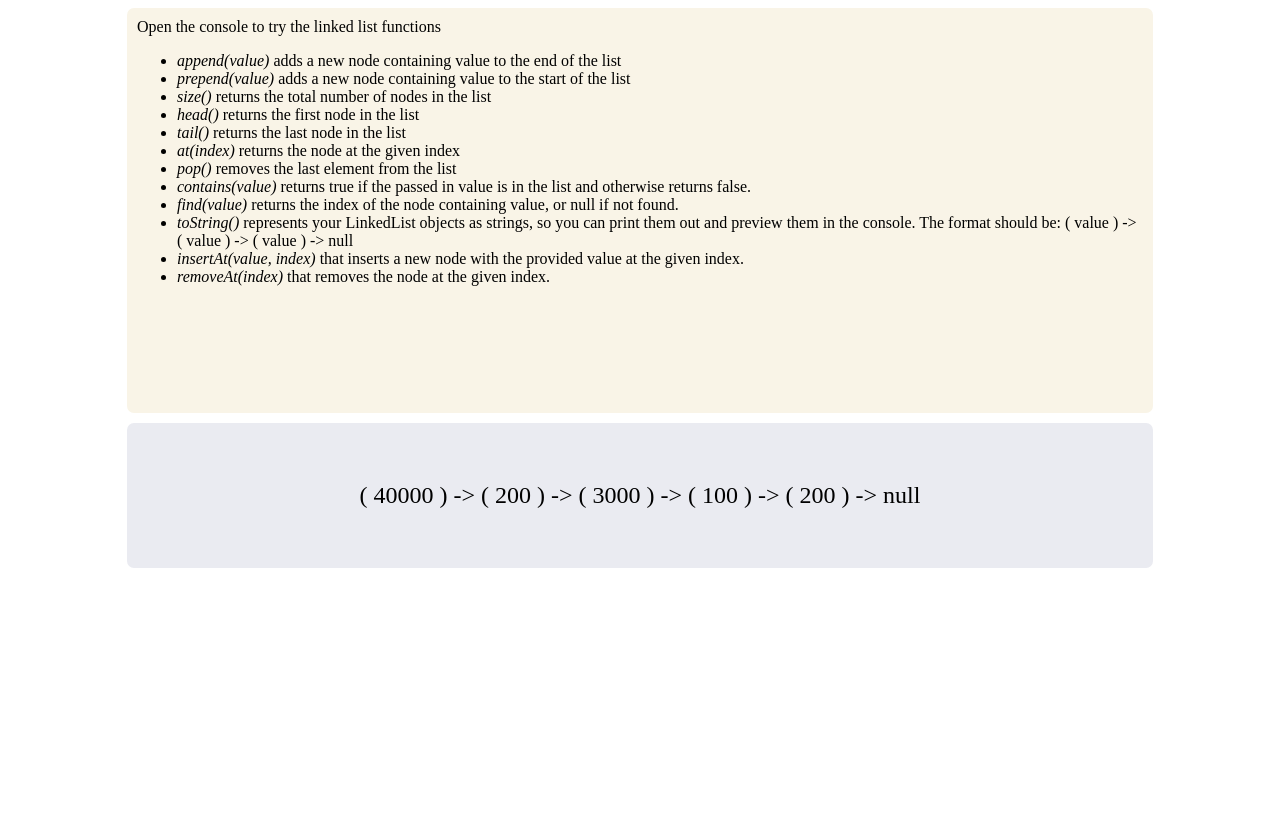
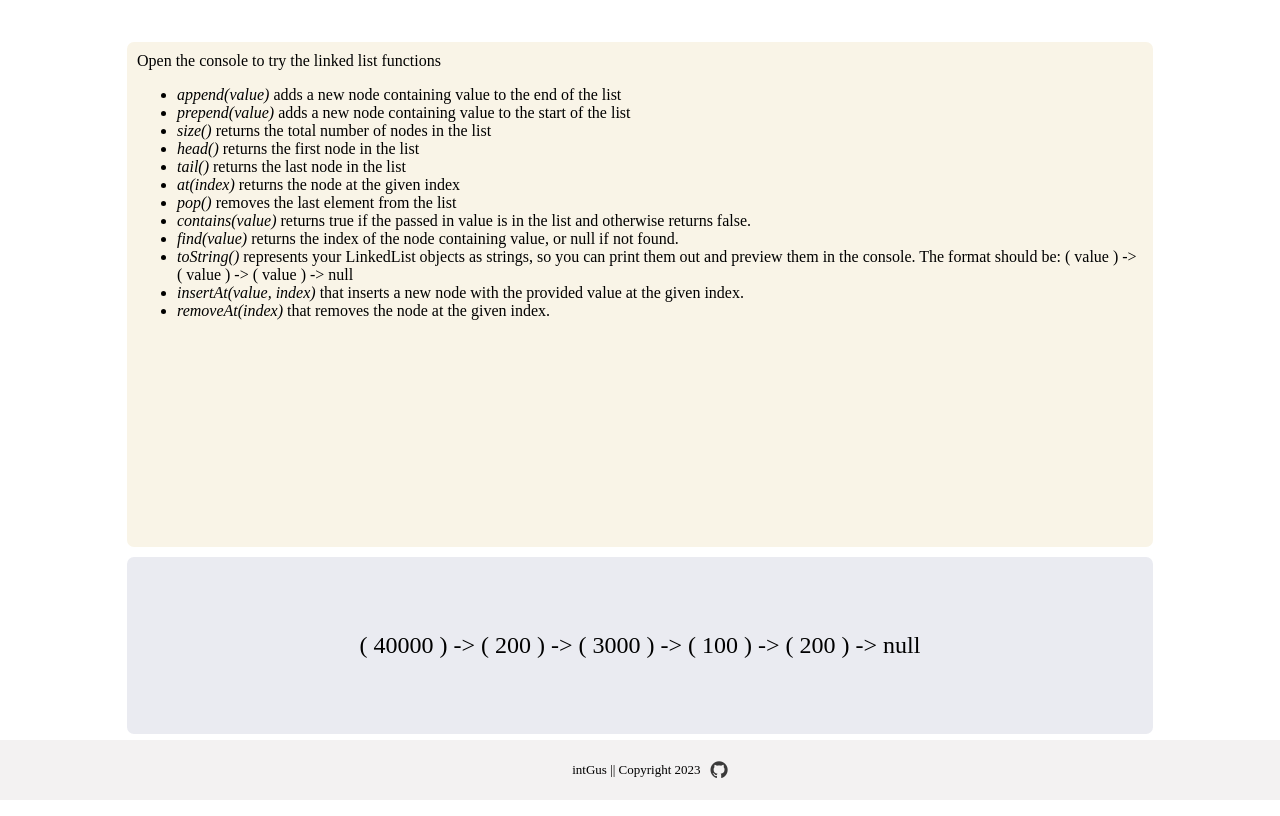
Before and after one commit to intGus/linked-list, a website: page dist/index.html in a window 1280 px wide. Drawn offline with Linux system fonts and the light colour scheme.

Commit message:
add a footer and css rules for it

```diff
--- a/dist/index.html
+++ b/dist/index.html
@@ -5,6 +5,7 @@
     <meta http-equiv="X-UA-Compatible" content="IE=edge" />
     <meta name="viewport" content="width=device-width, initial-scale=1.0" />
     <script src="main.js" defer></script>
+    <link rel="stylesheet" href="https://cdnjs.cloudflare.com/ajax/libs/font-awesome/4.7.0/css/font-awesome.min.css">
     <link rel="stylesheet" href="style.css" />
     <title>Linked List</title>
   </head>
@@ -50,5 +51,16 @@
       </div>
       <div class="bottom" id="result">aaaa</div>
     </main>
+    <footer class="footer">
+      <p>
+        intGus || Copyright
+        <script>
+          document.write(new Date().getFullYear())
+        </script>
+      </p>
+      <a href="https://github.com/intgus" target="_blank">
+        <i class="fa fa-github" style="font-size:20px;color:rgb(58, 58, 58)"></i
+      ></a>
+    </footer>
   </body>
 </html>
--- a/dist/style.css
+++ b/dist/style.css
@@ -1,9 +1,13 @@
-main {
-  height: 70vh;
+body {
+  min-height: 100vh;
   display: flex;
   flex-direction: column;
   align-items: center;
   justify-content: center;
+}
+
+main {
+  padding-bottom: 2.5rem;
 }
 
 div {
@@ -29,3 +33,31 @@ div.bottom {
 
   background: #EAEBF1;
 }
+
+.footer {
+  font-family: 'DotGothic16';
+  position: absolute;
+  bottom: 0;
+  left: 0;
+  display: flex;
+  align-items: center;
+  justify-content: center;
+  gap: 10px;
+  width: 100%;
+  height: 2.5rem;
+  padding: 10px;
+  font-size: 13px;
+  background-color: rgb(243, 242, 242);
+}
+
+.fa-github:hover {
+  animation: wiggle infinite 1s linear;
+}
+
+@keyframes wiggle {
+  0% {transform: scale(1.2) rotate(0deg);}
+  25% {transform: scale(1.2) rotate(-20deg);}
+  50% {transform: scale(1.2) rotate(0deg);}
+  75% {transform: scale(1.2) rotate(20deg);}
+  100% {transform: scale(1.2) rotate(0deg);}
+}
```
